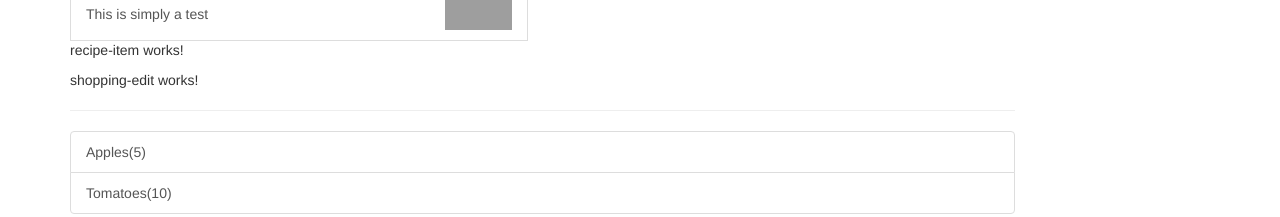
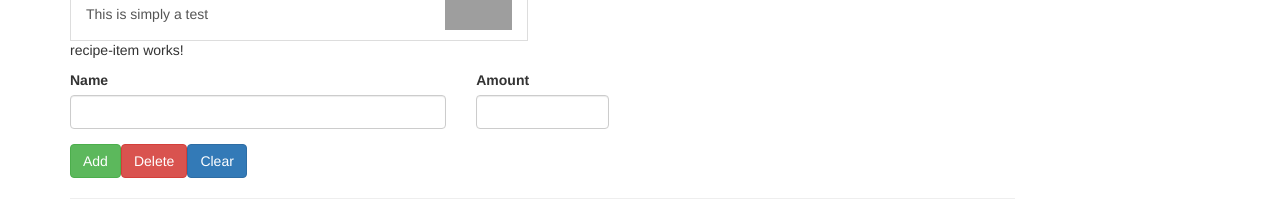
Before and after one commit to m3c0d3/angular-with-bootstrap-advanced, an Angular app: page / in a window 1280 px wide. Shown: the part 249-466 px from the top of the page. Built offline with nearby package versions, Linux system fonts and the light colour scheme; grey boxes are pictures that could not be loaded.

Commit message:
55. Wrap up & Next Steps

```diff
--- a/src/app/shopping-list/shopping-edit/shopping-edit.component.html
+++ b/src/app/shopping-list/shopping-edit/shopping-edit.component.html
@@ -1,3 +1,25 @@
-<p>
-  shopping-edit works!
-</p>
+<div class="row">
+  <div class="col-xs-12">
+    <form>
+      <div class="row">
+        <div class="col-sm-5 form-group">
+          <label for="name">Name</label>
+          <input type="text" id="name"
+                 class="form-control">
+        </div>
+        <div class="col-sm-2 form-group">
+          <label for="amount">Amount</label>
+          <input type="number" id="amount"
+                 class="form-control">
+        </div>
+      </div>
+      <div class="row">
+        <div class="col-xs-12">
+          <button class="btn btn-success" type="submit">Add</button>
+          <button class="btn btn-danger" type="button">Delete</button>
+          <button class="btn btn-primary" type="button">Clear</button>
+        </div>
+      </div>
+    </form>
+  </div>
+</div>
```
